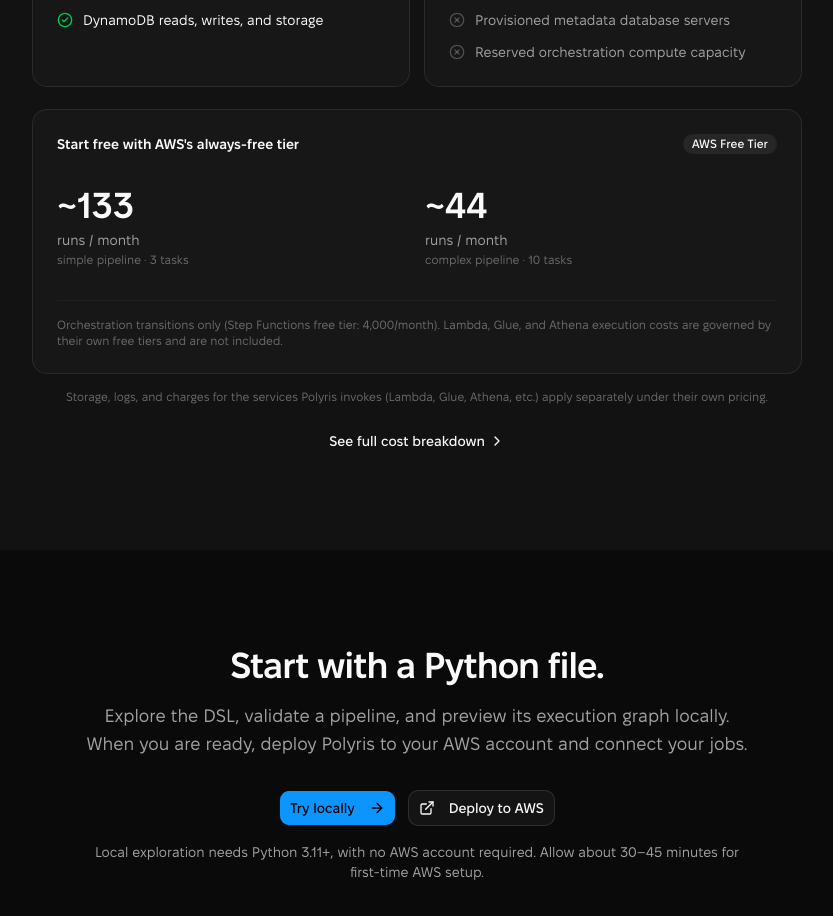
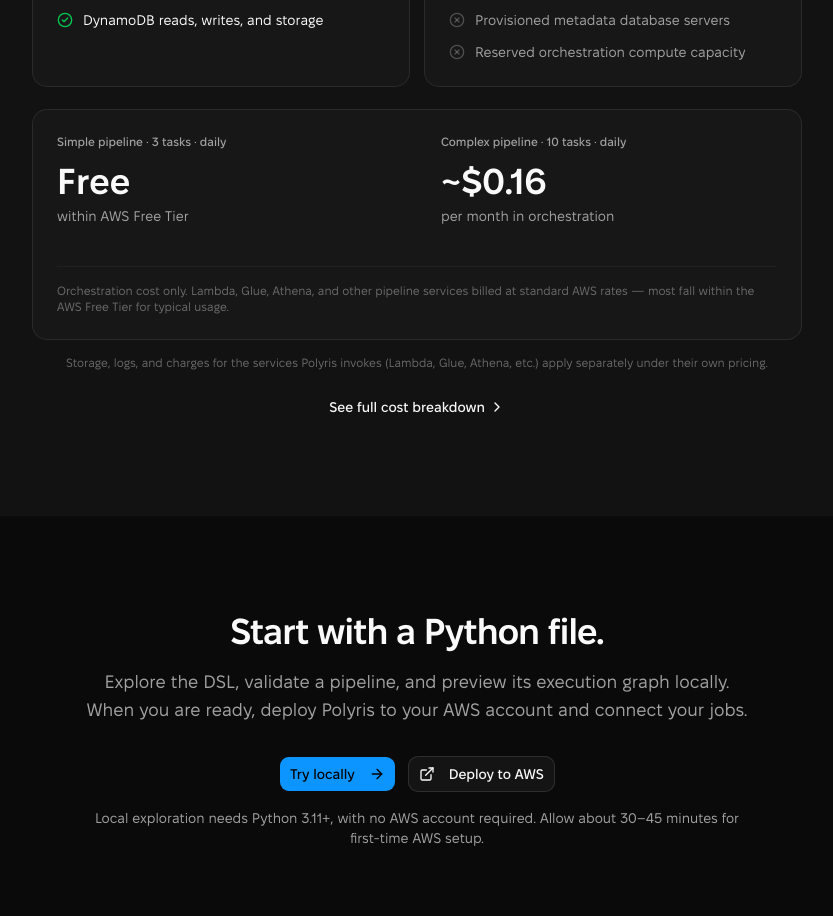
Before and after one commit to Maksym-hub/polyris-app-test, a Next.js app: page / in a window 1280 px wide. Shown: the part 2540-3456 px from the top of the page, without its empty margins (223-1056 px from the left). Built offline with nearby package versions, Linux system fonts and the light colour scheme.

Commit message:
fix: cost model

```diff
--- a/src/components/marketing/features.tsx
+++ b/src/components/marketing/features.tsx
@@ -13,7 +13,6 @@
   XCircle,
 } from "lucide-react"
 import { Button } from "@/components/ui/button"
-import { Badge } from "@/components/ui/badge"
 import { Card } from "@/components/ui/card"
 import { siteConfig } from "@/config/site"
 
@@ -160,10 +159,13 @@
 }
 
 const FREE_TIER_TRANSITIONS = 4_000
-const SIMPLE_PIPELINE_TRANSITIONS = 30
-const COMPLEX_PIPELINE_TRANSITIONS = 90
-const FREE_TIER_SIMPLE_RUNS = Math.floor(FREE_TIER_TRANSITIONS / SIMPLE_PIPELINE_TRANSITIONS)
-const FREE_TIER_COMPLEX_RUNS = Math.floor(FREE_TIER_TRANSITIONS / COMPLEX_PIPELINE_TRANSITIONS)
+const COMPLEX_PIPELINE_TRANSITIONS = 342
+const DAILY_RUNS_PER_MONTH = 30
+const COMPLEX_MONTHLY_TRANSITIONS = COMPLEX_PIPELINE_TRANSITIONS * DAILY_RUNS_PER_MONTH
+const SFN_COST_PER_TRANSITION = 0.000025
+const COMPLEX_MONTHLY_COST = (
+  Math.max(0, COMPLEX_MONTHLY_TRANSITIONS - FREE_TIER_TRANSITIONS) * SFN_COST_PER_TRANSITION
+).toFixed(2)
 
 const paysFor = [
   "Step Functions state transitions",
@@ -274,27 +276,25 @@
         </div>
 
         <Card className="mx-auto mt-6 max-w-3xl p-6">
-          <div className="mb-4 flex items-center justify-between">
-            <p className="text-foreground text-sm font-semibold">
-              Start free with AWS&apos;s always-free tier
-            </p>
-            <Badge variant="secondary">AWS Free Tier</Badge>
-          </div>
-          <div className="grid grid-cols-2 gap-4">
+          <div className="grid grid-cols-2 gap-6 sm:gap-12">
             <div>
-              <p className="text-foreground text-4xl font-bold">~{FREE_TIER_SIMPLE_RUNS}</p>
-              <p className="text-muted-foreground mt-1 text-sm">runs / month</p>
-              <p className="text-muted-foreground/60 mt-0.5 text-xs">simple pipeline · 3 tasks</p>
+              <p className="text-muted-foreground mb-3 text-xs font-medium">
+                Simple pipeline · 3 tasks · daily
+              </p>
+              <p className="text-foreground text-4xl font-bold">Free</p>
+              <p className="text-muted-foreground mt-1 text-sm">within AWS Free Tier</p>
             </div>
             <div>
-              <p className="text-foreground text-4xl font-bold">~{FREE_TIER_COMPLEX_RUNS}</p>
-              <p className="text-muted-foreground mt-1 text-sm">runs / month</p>
-              <p className="text-muted-foreground/60 mt-0.5 text-xs">complex pipeline · 10 tasks</p>
+              <p className="text-muted-foreground mb-3 text-xs font-medium">
+                Complex pipeline · 10 tasks · daily
+              </p>
+              <p className="text-foreground text-4xl font-bold">~${COMPLEX_MONTHLY_COST}</p>
+              <p className="text-muted-foreground mt-1 text-sm">per month in orchestration</p>
             </div>
           </div>
-          <p className="text-muted-foreground/60 border-border/40 mt-4 border-t pt-4 text-xs">
-            Orchestration transitions only (Step Functions free tier: 4,000/month). Lambda, Glue,
-            and Athena execution costs are governed by their own free tiers and are not included.
+          <p className="text-muted-foreground/60 border-border/40 mt-6 border-t pt-4 text-xs">
+            Orchestration cost only. Lambda, Glue, Athena, and other pipeline services billed at
+            standard AWS rates — most fall within the AWS Free Tier for typical usage.
           </p>
         </Card>
 
```
